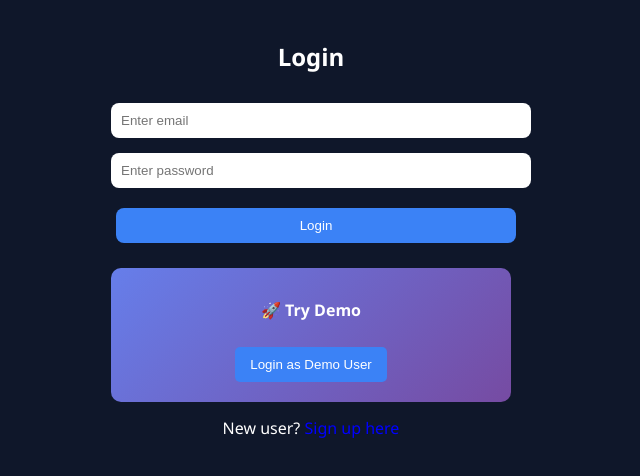
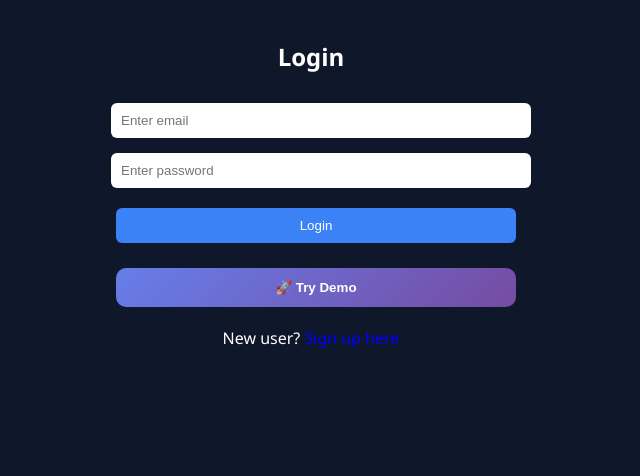
Before and after one commit to Sudhirshukla076/interview-simulator, a React (Vite) app in the folder client/: page / in a window 1280 px wide. Shown: the top 476 px of the page, without its empty margins (329-969 px from the left). Built offline with nearby package versions, Linux system fonts and the light colour scheme.

Commit message:
final demo UX improvement

```diff
--- a/client/src/pages/Login.jsx
+++ b/client/src/pages/Login.jsx
@@ -22,7 +22,7 @@ function Login() {
     }
   };
 
-  // 🔥 DEMO AUTO LOGIN (NO PASSWORD SHOWN)
+  // 🔥 DEMO AUTO LOGIN (ONE CLICK)
   const handleDemoLogin = async () => {
     try {
       const res = await axios.post(
@@ -45,60 +45,65 @@ function Login() {
     <div style={{ padding: "20px", maxWidth: "400px", margin: "auto" }}>
       <h2 style={{ textAlign: "center" }}>Login</h2>
 
+      {/* EMAIL */}
       <input
         type="email"
         placeholder="Enter email"
         value={email}
         onChange={(e) => setEmail(e.target.value)}
-        style={{ width: "100%", padding: "10px", marginTop: "10px" }}
+        style={{
+          width: "100%",
+          padding: "10px",
+          marginTop: "10px",
+          borderRadius: "6px",
+        }}
       />
 
+      {/* PASSWORD */}
       <input
         type="password"
         placeholder="Enter password"
         value={password}
         onChange={(e) => setPassword(e.target.value)}
-        style={{ width: "100%", padding: "10px", marginTop: "10px" }}
+        style={{
+          width: "100%",
+          padding: "10px",
+          marginTop: "10px",
+          borderRadius: "6px",
+        }}
       />
 
+      {/* LOGIN BUTTON */}
       <button
         onClick={handleLogin}
         style={{
           width: "100%",
           padding: "10px",
           marginTop: "15px",
+          borderRadius: "6px",
           cursor: "pointer",
         }}
       >
         Login
       </button>
 
-      {/* 🔥 DEMO LOGIN CARD */}
-      <div
+      {/* 🔥 DEMO BUTTON (FINAL CLEAN) */}
+      <button
+        onClick={handleDemoLogin}
         style={{
+          width: "100%",
+          padding: "12px",
           marginTop: "20px",
-          padding: "15px",
           borderRadius: "10px",
+          border: "none",
           background: "linear-gradient(135deg, #667eea, #764ba2)",
           color: "white",
-          textAlign: "center",
+          fontWeight: "bold",
+          cursor: "pointer",
         }}
       >
-        <p style={{ fontWeight: "bold" }}>🚀 Try Demo</p>
-
-        <button
-          onClick={handleDemoLogin}
-          style={{
-            marginTop: "10px",
-            padding: "10px 15px",
-            border: "none",
-            borderRadius: "5px",
-            cursor: "pointer",
-          }}
-        >
-          Login as Demo User
-        </button>
-      </div>
+        🚀 Try Demo
+      </button>
 
       {/* 🔥 SIGNUP LINK */}
       <p style={{ marginTop: "15px", textAlign: "center" }}>
--- a/client/src/pages/Signup.jsx
+++ b/client/src/pages/Signup.jsx
@@ -15,9 +15,9 @@ function Signup() {
       alert("Signup successful 🎉");
       window.location.href = "/";
     } catch (err) {
-      console.log(err);
-      alert("Signup failed ❌");
-    }
+  console.log(err.response?.data);
+  alert(err.response?.data?.message || "Signup failed ❌");
+}
   };
 
   return (
```
